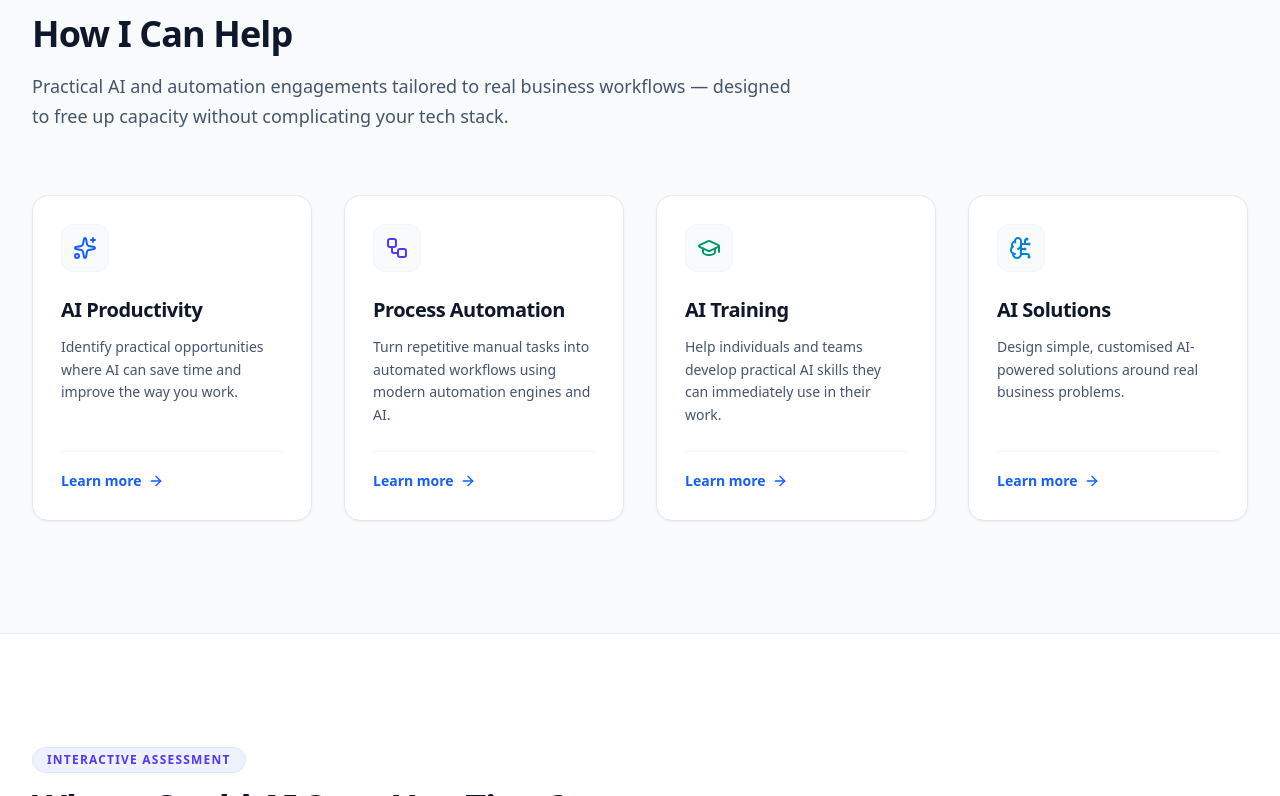
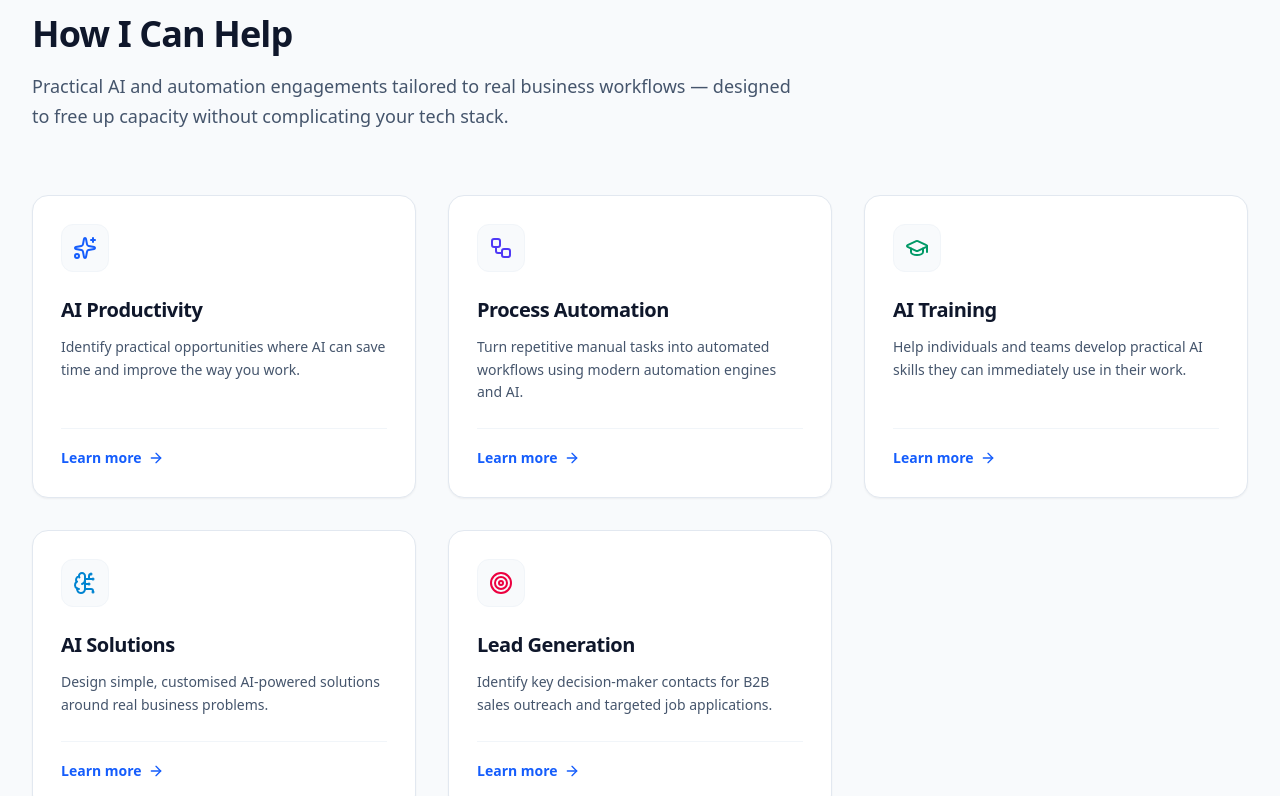
Before and after one commit to hcama2002/HEC-Be10x-personal-v2, a React (Vite) app: page / in a window 1280 px wide. Shown: the part 2004-2800 px from the top of the page. Built offline with nearby package versions, Linux system fonts and the light colour scheme.

Commit message:
Remove AI Solutions from top menu, add Lead Generation section to How I Can Help

```diff
--- a/src/components/Navbar.tsx
+++ b/src/components/Navbar.tsx
@@ -21,7 +21,6 @@ export const Navbar: React.FC<NavbarProps> = ({ activeSection }) => {
   const navLinks = [
     { name: 'Home', href: '#home' },
     { name: 'What I Do', href: '#what-i-do' },
-    { name: 'AI Solutions', href: '#ai-solutions' },
     { name: 'About', href: '#about' },
     { name: 'My Journey', href: '#my-journey' },
     { name: 'Contact', href: '#contact' },
--- a/src/components/ServiceModal.tsx
+++ b/src/components/ServiceModal.tsx
@@ -1,5 +1,5 @@
 import React from 'react';
-import { X, CheckCircle, ArrowRight, Sparkles, Workflow, GraduationCap, BrainCircuit } from 'lucide-react';
+import { X, CheckCircle, ArrowRight, Sparkles, Workflow, GraduationCap, BrainCircuit, Target } from 'lucide-react';
 import { ServiceItem } from '../types';
 
 interface ServiceModalProps {
@@ -25,6 +25,8 @@ export const ServiceModal: React.FC<ServiceModalProps> = ({
         return <GraduationCap className="w-6 h-6 text-emerald-600" />;
       case 'BrainCircuit':
         return <BrainCircuit className="w-6 h-6 text-sky-600" />;
+      case 'Target':
+        return <Target className="w-6 h-6 text-rose-600" />;
       default:
         return <Sparkles className="w-6 h-6 text-blue-600" />;
     }
--- a/src/components/WhatIDo.tsx
+++ b/src/components/WhatIDo.tsx
@@ -1,5 +1,5 @@
 import React, { useState } from 'react';
-import { ArrowRight, Sparkles, Workflow, GraduationCap, BrainCircuit } from 'lucide-react';
+import { ArrowRight, Sparkles, Workflow, GraduationCap, BrainCircuit, Target } from 'lucide-react';
 import { motion } from 'motion/react';
 import { SERVICES_DATA } from '../data/portfolioData';
 import { ServiceItem } from '../types';
@@ -22,6 +22,8 @@ export const WhatIDo: React.FC<WhatIDoProps> = ({ onSelectServiceForInquiry }) =
         return <GraduationCap className="w-6 h-6 text-emerald-600" />;
       case 'BrainCircuit':
         return <BrainCircuit className="w-6 h-6 text-sky-600" />;
+      case 'Target':
+        return <Target className="w-6 h-6 text-rose-600" />;
       default:
         return <Sparkles className="w-6 h-6 text-blue-600" />;
     }
@@ -49,8 +51,8 @@ export const WhatIDo: React.FC<WhatIDoProps> = ({ onSelectServiceForInquiry }) =
           </p>
         </div>
 
-        {/* 4 Service Cards Grid */}
-        <div className="grid grid-cols-1 md:grid-cols-2 lg:grid-cols-4 gap-6 sm:gap-8">
+        {/* Service Cards Grid */}
+        <div className="grid grid-cols-1 md:grid-cols-2 lg:grid-cols-3 gap-6 sm:gap-8">
           {SERVICES_DATA.map((service, index) => (
             <motion.div
               key={service.id}
--- a/src/data/portfolioData.ts
+++ b/src/data/portfolioData.ts
@@ -134,6 +134,25 @@ export const SERVICES_DATA: ServiceItem[] = [
       "Specialised lead triage and enquiry classification flows"
     ],
     idealFor: "SMEs with a clear operational bottleneck that off-the-shelf tools don't address."
+  },
+  {
+    id: "lead-generation",
+    title: "Lead Generation",
+    shortDescription: "Identify key decision-maker contacts for B2B sales outreach and targeted job applications.",
+    detailedDescription: "Leverage AI and automated discovery workflows to systematically find and verify high-value contacts. Whether sourcing qualified prospects to grow your sales pipeline or identifying hiring managers and recruiters for strategic job applications, we build targeted outreach frameworks with personalized messaging.",
+    iconName: "Target",
+    keyBenefits: [
+      "Precision contact discovery for B2B sales prospecting and strategic job applications",
+      "Automate finding decision-makers, verified emails, and LinkedIn profiles",
+      "Generate hyper-personalized outreach drafts that get opened and answered",
+      "Save 10+ hours per week of manual web searching and list building"
+    ],
+    exampleDeliverables: [
+      "Automated Sales Prospect & Account Discovery Pipelines",
+      "Targeted Hiring Manager & Recruiter Contact Matcher",
+      "Personalized Outreach Email & LinkedIn Message Playbooks"
+    ],
+    idealFor: "Founders growing sales pipelines and ambitious professionals targeting high-impact career opportunities."
   }
 ];
 
@@ -258,11 +277,11 @@ export const AI_OPPORTUNITIES: AIOpportunity[] = [
     id: "lead-generation",
     title: "Lead Generation",
     iconName: "Target",
-    opportunity: "Research prospects and automate parts of the lead qualification process.",
-    concreteExample: "Automatically look up prospective business websites, evaluate fit against your ideal customer criteria, and generate custom conversation starters based on their recent announcements.",
-    typicalSMEChallenge: "High-friction prospecting that burns hours on unpromising leads.",
-    automationApproach: "Automated prospect enrichment with custom criteria scoring.",
-    estimatedTimeSaving: "Up to 4–6 hours per week"
+    opportunity: "Identify and research decision-maker contacts for B2B sales and job applications.",
+    concreteExample: "Automatically discover target companies, verify key contact profiles (executives, sales prospects, or hiring managers), and draft tailored outreach messages customized to their latest news or job postings.",
+    typicalSMEChallenge: "Spending hours manually scouring LinkedIn, company directories, and job boards without verified contact info.",
+    automationApproach: "Automated prospect enrichment pipelines + custom qualification filters + tailored outreach drafts.",
+    estimatedTimeSaving: "Up to 5–8 hours per week"
   },
   {
     id: "training",
```
